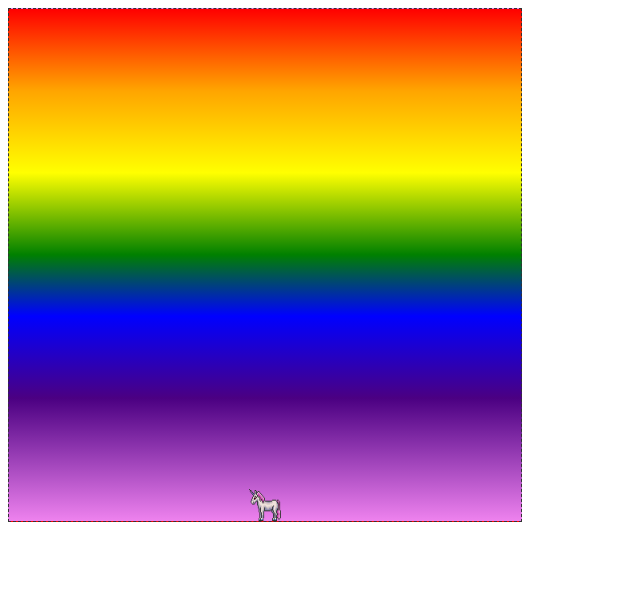
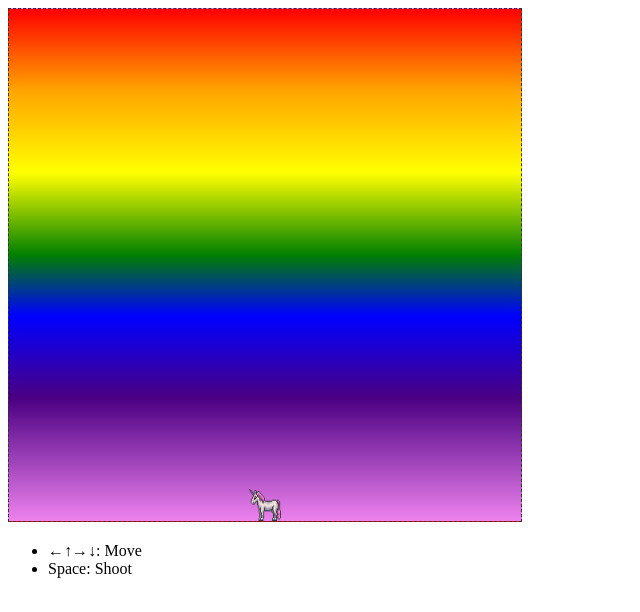
Before and after one commit to MiLk/si28-presentation, a plain HTML site: page code/index.html in a window 1280 px wide. Shown: the whole page, without its empty margins (0-640 px from the left). Drawn offline with Linux system fonts and the light colour scheme.

Commit message:
Show keys
Signed-off-by: Emilien Kenler <hello@emilienkenler.com>

```diff
--- a/code/index.html
+++ b/code/index.html
@@ -8,6 +8,10 @@
     <canvas id="canvas" width="512" height="512">
       Comme c'est triste, ton navigateur ne supporte pas les canvas :'(
     </canvas>
+    <ul>
+      <li>&#8592;&#8593;&#8594;&#8595;: Move
+      <li>Space: Shoot
+    </ul>
     <script src="jquery.min.js"></script>
     <script src="main.js"></script>
   </body>
```
